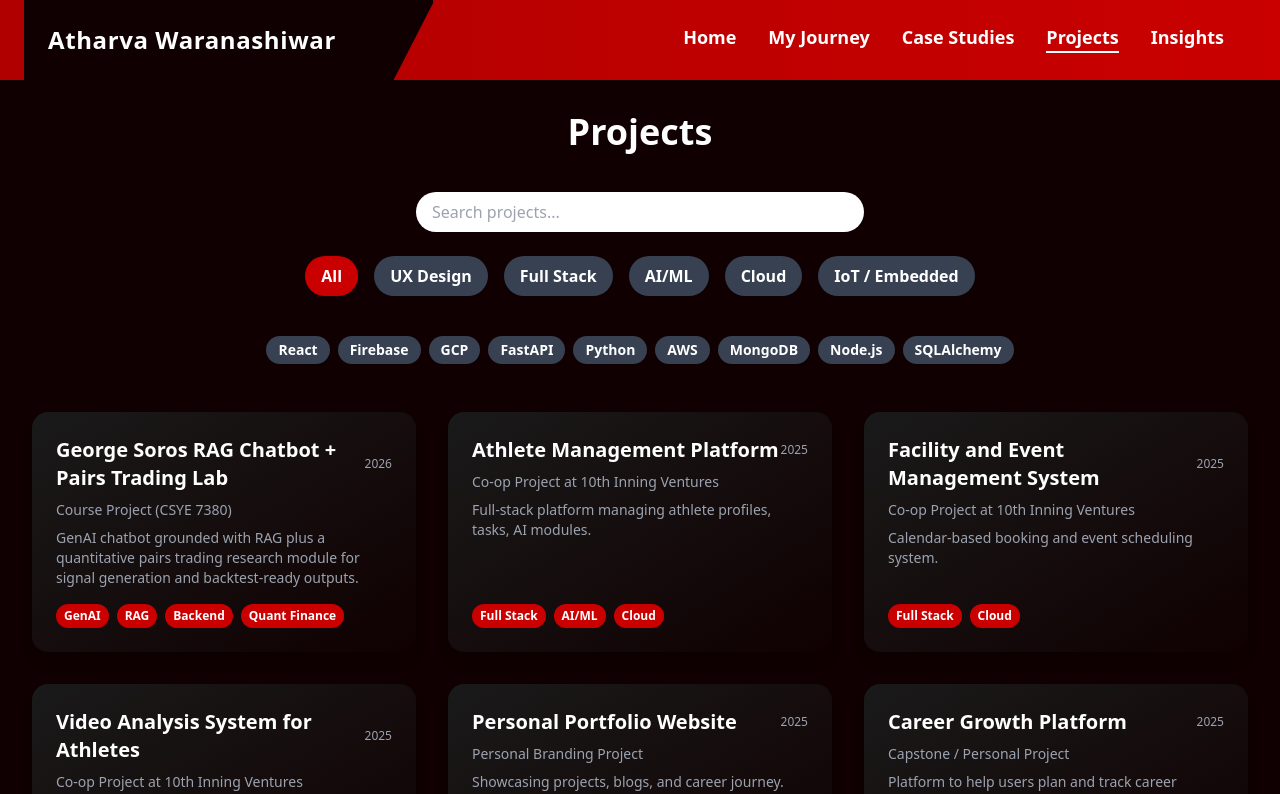
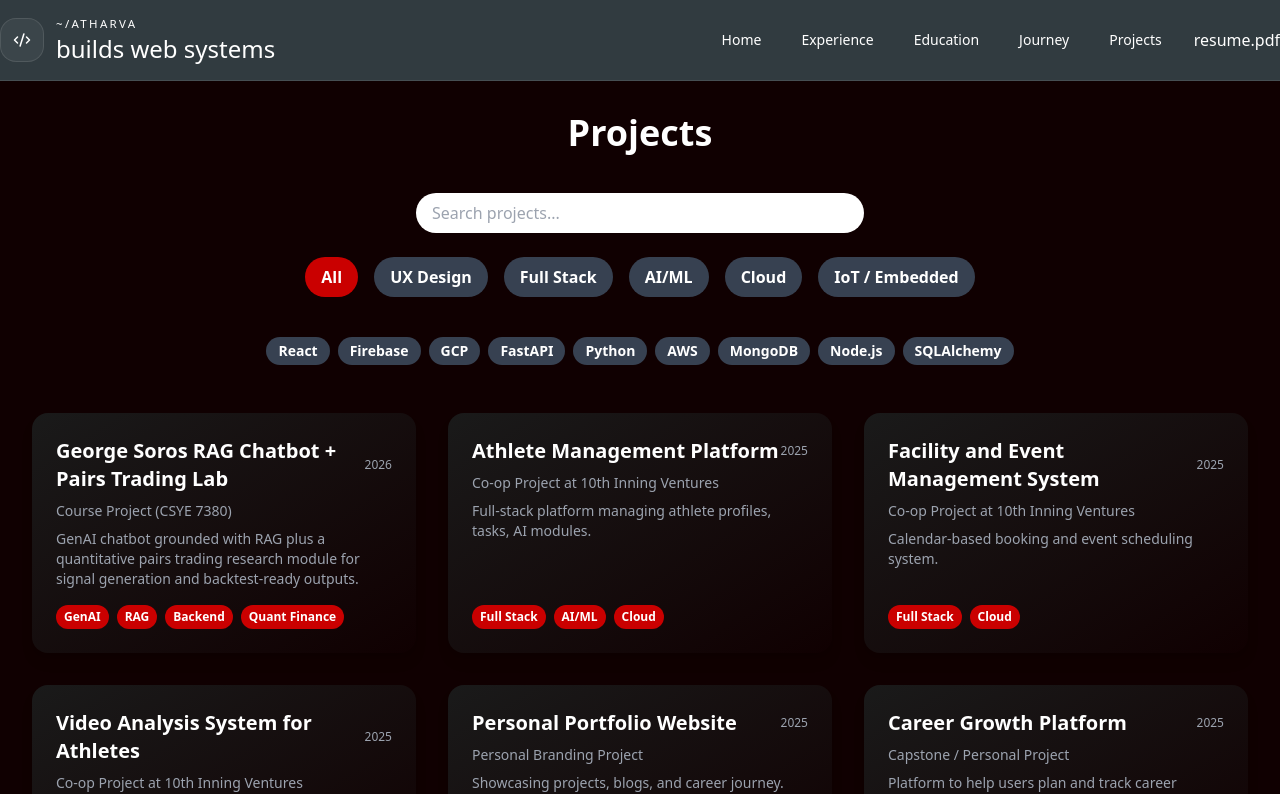
Before and after one commit to Atharva-Waranashiwar-Coding/Portfolio, a React (Vite) app: page /projects in a window 1280 px wide. Shown: the top 794 px of the page. Built offline with nearby package versions, Linux system fonts and the light colour scheme.

Commit message:
feat(shell): refresh routing and portfolio chrome

```diff
--- a/src/App.tsx
+++ b/src/App.tsx
@@ -1,38 +1,55 @@
-import { BrowserRouter as Router, Routes, Route } from 'react-router-dom';
+import { useEffect } from 'react';
+import { BrowserRouter as Router, Navigate, Route, Routes, useLocation } from 'react-router-dom';
+import Footer from './components/Footer';
+import Navbar from './components/Navbar';
+import ScrollProgress from './components/ScrollProgress';
+import Education from './pages/Education';
 import Home from './pages/Home';
-import Education from './pages/Education';
+import MyJourney from './pages/MyJourney';
+import ProjectDetails from './pages/ProjectDetails';
+import Projects from './pages/Projects';
 import WorkExperience from './pages/WorkExperience';
-import MyJourney from './pages/MyJourney';
-import Projects from './pages/Projects';
-import ProjectDetails from './pages/ProjectDetails';
-import Blog from './pages/Blog';
-import BlogDetails from './pages/BlogDetails';
-import Navbar from './components/Navbar';
-import Footer from './components/Footer';
-import CareerGrowthCaseStudy from './pages/CareerGrowthCaseStudy';
-import UxCaseStudies from './pages/UxCaseStudies';
 
-function App() {
+function ScrollToTop() {
+  const location = useLocation();
+
+  useEffect(() => {
+    window.scrollTo({ top: 0, left: 0, behavior: 'auto' });
+  }, [location.pathname]);
+
+  return null;
+}
+
+function AppLayout() {
+  const location = useLocation();
+
   return (
-    <Router>
-      <div className="flex flex-col min-h-screen">
-        <Navbar />
-        <main className="flex-grow bg-[#100001] text-white">
-          <Routes>
+    <div className="flex min-h-screen flex-col text-white">
+      <ScrollToTop />
+      <ScrollProgress />
+      <Navbar />
+      <main className="flex-1 pb-8">
+        <div key={location.pathname} className="page-transition">
+          <Routes location={location}>
             <Route path="/" element={<Home />} />
             <Route path="/education" element={<Education />} />
             <Route path="/work" element={<WorkExperience />} />
             <Route path="/myjourney" element={<MyJourney />} />
             <Route path="/projects" element={<Projects />} />
-            <Route path="/case-studies" element={<UxCaseStudies />} />
-            <Route path="/case-study/career-growth-platform" element={<CareerGrowthCaseStudy />} />
-            <Route path="/projects/:id" element={<ProjectDetails />} />
-            <Route path="/blog" element={<Blog />} />
-            <Route path="/blog/:slug" element={<BlogDetails />} />
+            <Route path="/projects/:projectId" element={<ProjectDetails />} />
+            <Route path="*" element={<Navigate replace to="/" />} />
           </Routes>
-        </main>
-        <Footer />
-      </div>
+        </div>
+      </main>
+      <Footer />
+    </div>
+  );
+}
+
+function App() {
+  return (
+    <Router>
+      <AppLayout />
     </Router>
   );
 }
--- a/src/components/Footer.tsx
+++ b/src/components/Footer.tsx
@@ -1,9 +1,67 @@
+import { Linkedin, Mail, MapPin } from 'lucide-react';
+import { Link } from 'react-router-dom';
+import { contactLinks, navItems, resumePath } from '../lib/siteConfig';
+
 function Footer() {
-    return (
-      <footer className="bg-[#100001] text-white text-center p-4">
-        © {new Date().getFullYear()} Atharva Waranashiwar. All rights reserved.
-      </footer>
-    );
-  }
+  return (
+    <footer className="section-shell pb-10 pt-8">
+      <div className="terminal-panel">
+        <div className="workspace-bar">
+          <div className="workspace-dots">
+            <span className="workspace-dot" />
+            <span className="workspace-dot" />
+            <span className="workspace-dot" />
+          </div>
+          <span className="workspace-title">footer/contact.ts</span>
+        </div>
 
-  export default Footer;
+        <div className="terminal-body">
+          <div className="flex flex-col gap-8 lg:flex-row lg:items-start lg:justify-between">
+            <div className="space-y-4">
+              <span className="eyebrow">Available for strong engineering teams</span>
+              <div className="space-y-3">
+                <p className="font-display text-3xl text-white sm:text-4xl">
+                  Code-first portfolio. Product-aware execution.
+                </p>
+                <p className="max-w-2xl text-sm leading-7 text-white/65 sm:text-base">
+                  Web development, backend systems, AI-enabled product work, and cloud/platform delivery all stay visible here because that combination is the actual pitch.
+                </p>
+              </div>
+            </div>
+
+            <div className="space-y-3 text-sm text-white/72">
+              <a href={`mailto:${contactLinks.email}`} className="inline-flex items-center gap-2 transition-colors duration-300 hover:text-white">
+                <Mail size={16} />
+                {contactLinks.email}
+              </a>
+              <a href={contactLinks.linkedin} target="_blank" rel="noreferrer" className="inline-flex items-center gap-2 transition-colors duration-300 hover:text-white">
+                <Linkedin size={16} />
+                LinkedIn
+              </a>
+              <span className="inline-flex items-center gap-2 text-white/55">
+                <MapPin size={16} />
+                {contactLinks.location}
+              </span>
+              <a href={resumePath} target="_blank" rel="noreferrer" className="button-secondary mt-2 w-fit">
+                resume.pdf
+              </a>
+            </div>
+          </div>
+
+          <div className="mt-8 flex flex-col gap-4 border-t border-white/10 pt-6 text-sm text-white/48 md:flex-row md:items-center md:justify-between">
+            <div className="flex flex-wrap gap-4">
+              {navItems.map((item) => (
+                <Link key={item.path} to={item.path} className="font-code transition-colors duration-300 hover:text-white/80">
+                  {item.label}
+                </Link>
+              ))}
+            </div>
+            <p className="font-code">© {new Date().getFullYear()} Atharva Waranashiwar</p>
+          </div>
+        </div>
+      </div>
+    </footer>
+  );
+}
+
+export default Footer;
--- a/src/components/Navbar.tsx
+++ b/src/components/Navbar.tsx
@@ -1,77 +1,101 @@
+import { CodeXml, Menu, X } from 'lucide-react';
+import { useEffect, useState } from 'react';
 import { Link, useLocation } from 'react-router-dom';
-import { useState } from 'react';
-import { Menu, X } from 'lucide-react'; // if using lucide-react, or replace with svg
+import { navItems, resumePath } from '../lib/siteConfig';
 
-const navItems = [
-  { name: "Home", path: "/" },
-  { name: "My Journey", path: "/myjourney" },
-  { name: "Case Studies", path: "/case-studies" },
-  { name: "Projects", path: "/projects" },
-  { name: "Insights", path: "/blog" },
-];
+function isActivePath(currentPath: string, targetPath: string) {
+  if (targetPath === '/') {
+    return currentPath === '/';
+  }
+
+  return currentPath === targetPath || currentPath.startsWith(`${targetPath}/`);
+}
 
 function Navbar() {
   const location = useLocation();
   const [menuOpen, setMenuOpen] = useState(false);
 
+  useEffect(() => {
+    setMenuOpen(false);
+  }, [location.pathname]);
+
   return (
-    <nav className="bg-gradient-to-r from-[#b00000] to-[#CA0000] shadow-md">
-      <div className="flex h-20 items-center px-6">
+    <header className="sticky top-0 z-50 border-b border-white/10 bg-[rgba(4,16,23,0.82)] backdrop-blur-2xl">
+      <nav className="section-shell">
+        <div className="flex h-20 items-center gap-6">
+          <Link to="/" className="group flex min-w-0 items-center gap-3">
+            <div className="rounded-2xl border border-white/10 bg-white/5 p-3 text-[var(--accent)] transition-colors duration-300 group-hover:text-[var(--accent-strong)]">
+              <CodeXml size={18} />
+            </div>
+            <div className="min-w-0">
+              <p className="font-code text-[0.72rem] uppercase tracking-[0.2em] text-[var(--accent-strong)]/82">~/atharva</p>
+              <p className="font-display text-2xl text-white transition-colors duration-300 group-hover:text-[var(--accent-strong)]">
+                builds web systems
+              </p>
+            </div>
+          </Link>
 
-        {/* Left Section */}
-        <div className="flex items-center bg-[#100001] h-full clip-diagonal-right border-r-2 border-[#CA0000] px-4 sm:px-6 w-[65%] sm:w-1/3 min-w-[180px]">
+          <div className="ml-auto hidden items-center gap-2 md:flex">
+            {navItems.map((item) => {
+              const isActive = isActivePath(location.pathname, item.path);
+
+              return (
                 <Link
-            to="/"
-            className="text-white text-lg sm:text-2xl font-bold tracking-wide  font-display"
+                  key={item.path}
+                  to={item.path}
+                  className={[
+                    'nav-link rounded-full px-4 py-2 text-sm font-medium transition-colors duration-300',
+                    isActive ? 'nav-link-active bg-white/8 text-white' : 'text-white/62 hover:text-white',
+                  ].join(' ')}
                 >
-            Atharva Waranashiwar
+                  {item.label}
                 </Link>
+              );
+            })}
+
+            <a href={resumePath} target="_blank" rel="noreferrer" className="button-secondary ml-2">
+              resume.pdf
+            </a>
           </div>
 
-        {/* Desktop Nav */}
-        <div className="hidden md:flex items-center gap-8 ml-auto pr-8 animate-fade-in">
-          {navItems.map((item) => (
-            <Link
-              key={item.name}
-              to={item.path}
-              className={`relative text-white font-semibold text-[18px] pb-1 whitespace-nowrap hover:-translate-y-1 hover:text-gray-200 transition-all duration-300 after:block after:content-[''] after:h-[2px] after:bg-white after:transition-all after:duration-300 after:w-0 hover:after:w-full after:mx-auto ${
-                location.pathname === item.path ? 'after:w-full' : ''
-              }`}
+          <button
+            type="button"
+            aria-label={menuOpen ? 'Close navigation menu' : 'Open navigation menu'}
+            aria-expanded={menuOpen}
+            onClick={() => setMenuOpen((current) => !current)}
+            className="ml-auto rounded-full border border-white/10 bg-white/5 p-2 text-white md:hidden"
           >
-              {item.name}
-            </Link>
-          ))}
+            {menuOpen ? <X size={20} /> : <Menu size={20} />}
+          </button>
         </div>
 
-        {/* Mobile Menu Button */}
-        <div className="md:hidden flex items-center ml-auto pr-4">
-          <button
-            onClick={() => setMenuOpen(!menuOpen)}
-            className="text-white focus:outline-none"
+        {menuOpen ? (
+          <div className="page-transition border-t border-white/10 py-4 md:hidden">
+            <div className="flex flex-col gap-2">
+              {navItems.map((item) => {
+                const isActive = isActivePath(location.pathname, item.path);
+
+                return (
+                  <Link
+                    key={item.path}
+                    to={item.path}
+                    className={[
+                      'rounded-2xl px-4 py-3 text-sm font-medium transition-colors duration-300',
+                      isActive ? 'bg-white/8 text-white' : 'text-white/65 hover:bg-white/5 hover:text-white',
+                    ].join(' ')}
                   >
-            {menuOpen ? <X size={28} /> : <Menu size={28} />}
-          </button>
+                    {item.label}
+                  </Link>
+                );
+              })}
+              <a href={resumePath} target="_blank" rel="noreferrer" className="button-secondary mt-2 w-full justify-center">
+                resume.pdf
+              </a>
             </div>
           </div>
-
-      {/* Mobile Menu Dropdown */}
-      {menuOpen && (
-        <div className="flex flex-col items-center bg-[#1a1a1a] md:hidden animate-fade-in">
-          {navItems.map((item) => (
-            <Link
-              key={item.name}
-              to={item.path}
-              onClick={() => setMenuOpen(false)} // close menu after click
-              className={`w-full text-center py-4 text-white font-semibold text-lg border-b border-[#CA0000] ${
-                location.pathname === item.path ? 'bg-[#ca0000]/30' : 'hover:bg-[#ca0000]/20'
-              }`}
-            >
-              {item.name}
-            </Link>
-          ))}
-        </div>
-      )}
+        ) : null}
       </nav>
+    </header>
   );
 }
 
--- /dev/null
+++ b/src/lib/siteConfig.ts
@@ -0,0 +1,15 @@
+export const navItems = [
+  { label: 'Home', path: '/' },
+  { label: 'Experience', path: '/work' },
+  { label: 'Education', path: '/education' },
+  { label: 'Journey', path: '/myjourney' },
+  { label: 'Projects', path: '/projects' },
+] as const;
+
+export const resumePath = '/assets/AAW_resume.pdf';
+
+export const contactLinks = {
+  email: 'waranashiwaratharva@gmail.com',
+  linkedin: 'https://www.linkedin.com/in/atharvawaranashiwar/',
+  location: 'Open to roles across the US',
+};
```
Lines whose indentation alone changed are shown as unchanged.
